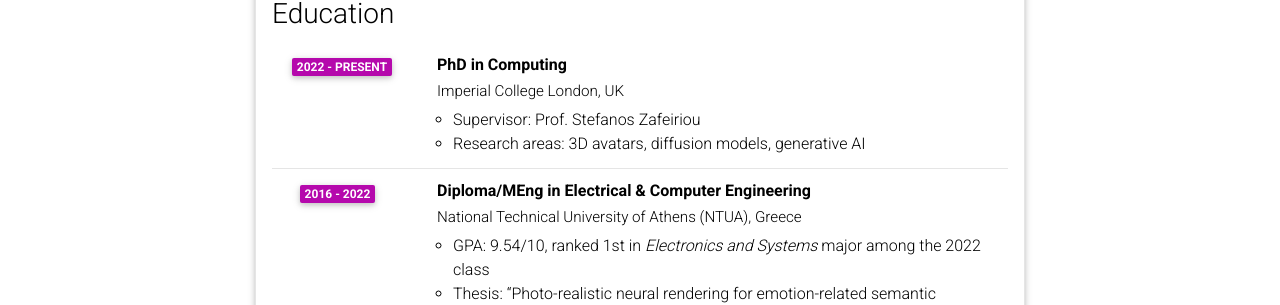
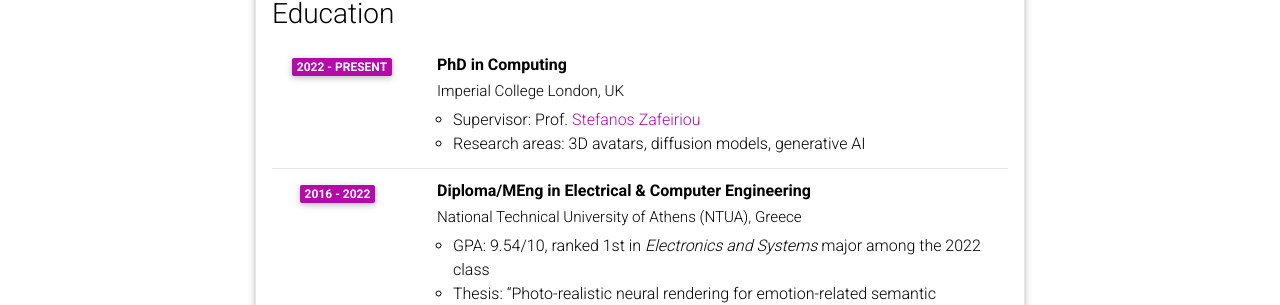
Before and after one commit to foivospar/foivospar.github.io, a Jekyll site: the page built from _pages/cv.md, in a window 1280 px wide and 1238 px high. Shown: the part 205-510 px from the top of the window. Built offline with Jekyll 4.4.1, drawn with Linux system fonts in a browser that asks for light colours; comment, search, counter and statistics services are not loaded; a style sheet for code colours, icons or effects is not loaded; some of the changed lines change nothing that is shown.

Commit message:
update homepage

```diff
--- a/_data/cv.yml
+++ b/_data/cv.yml
@@ -11,7 +11,7 @@
       institution: Imperial College London, UK
       year: 2022 - present
       description:
-        - Supervisor<span>:</span> Prof. Stefanos Zafeiriou
+        - Supervisor<span>:</span> Prof. <a href="https://www.imperial.ac.uk/people/s.zafeiriou">Stefanos Zafeiriou</a>
         - Research areas<span>:</span> 3D avatars, diffusion models, generative AI
     - title: Diploma/MEng in Electrical & Computer Engineering
       institution: National Technical University of Athens (NTUA), Greece
```
